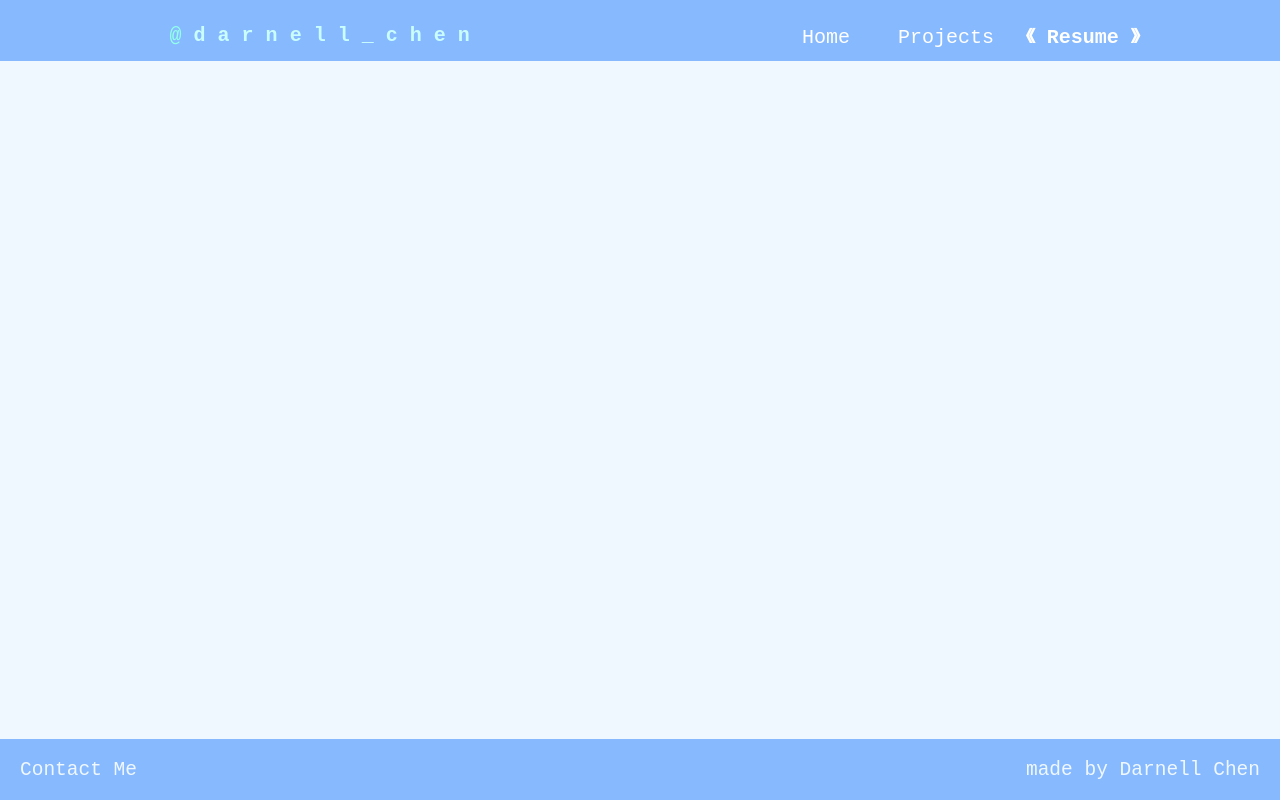
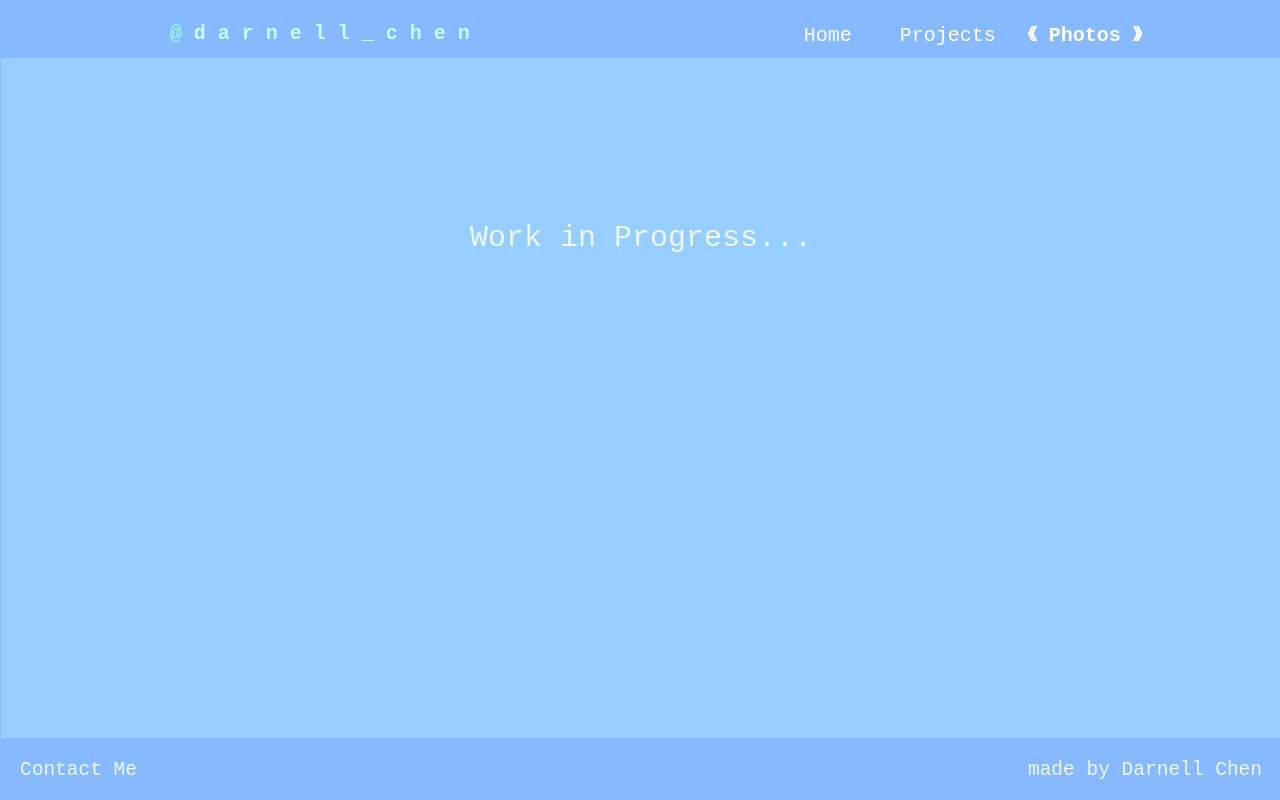
Before and after one commit to Darnell-Chen/darnell-chen.github.io, a plain HTML site: page photos.html in a window 1280 px wide. Drawn offline with Linux system fonts and the light colour scheme.

```diff
--- a/css/footer.css
+++ b/css/footer.css
@@ -7,7 +7,7 @@
     width: 100%;
     box-sizing: border-box;
     background-color: var(--baseColor);
-    position:fixed;
+    position:relative;
     bottom:0;
 }
 
--- a/css/index.css
+++ b/css/index.css
@@ -2,6 +2,12 @@
   --baseColor: #87b9ff;
   --baseColor2: #c9ffe8;
   --baseColor3: #deffef;
+}
+
+html, body {
+  margin: 0;
+  padding: 0;
+  overflow-x: hidden;
 }
 
 @keyframes fadeOutAnimation {
--- a/css/nav.css
+++ b/css/nav.css
@@ -12,9 +12,6 @@
 body {
     background-color: var(--baseColor);
     margin: 0;
-    /* background-image: radial-gradient(black 1px, transparent 0);
-    background-size: 40px 40px;
-    background-position: -19px -19px; */
 }
 
 .nav_logo {
--- /dev/null
+++ b/css/photos.css
@@ -0,0 +1,20 @@
+html, body {
+    margin: 0;
+    padding: 0;
+    overflow-x: hidden;
+    height: 100%; /* Ensure the body and html take up the full height */
+    display: grid;
+}
+
+section {
+    background-color: rgb(150, 206, 255);
+}
+
+.WIP {
+    font-size: 30px;
+    margin: 1px;
+    line-height: 45vh;
+    text-align: center;
+    height: 85vh;
+    width: 100vw;
+}
--- a/css/resume.css
+++ /dev/null
@@ -1,5 +0,0 @@
-.resumeSection {
-    width: 100vw;
-    height: 90vh;
-    background-color: aliceblue;
-}
--- a/js/nav.js
+++ b/js/nav.js
@@ -29,17 +29,15 @@
         }
     }
 
-    let resume = document.getElementById("navResume");
-    resume.addEventListener("click", goResume);
+    let photos = document.getElementById("navPhotos");
+    photos.addEventListener("click", goPhotos);
 
-    function goResume() {
-        if (currPage !== "resume.html") {
+    function goPhotos() {
+        if (currPage !== "photos.html") {
             divAnimation();
 
-            console.log("wtf");
-
             setTimeout(() => {
-                window.location.href = "resume.html";
+                window.location.href = "photos.html";
             }, 500);
         }
     }
@@ -65,8 +63,6 @@
 
 function markCurrPage(currPage) {
 
-    const colorGrad = "linear-gradient(transparent, #c9fdff)";
-
     switch(currPage) {
         case "index.html":
             document.getElementById("navHome").innerHTML = "&#12298 Home &#12299";
@@ -76,9 +72,9 @@
             document.getElementById("navProjects").innerHTML = "&#12298 Projects &#12299";
             document.getElementById("navProjects").style.fontWeight = "bold";
             break;
-        case "resume.html":
-            document.getElementById("navResume").innerHTML = "&#12298 Resume &#12299";
-            document.getElementById("navResume").style.fontWeight = "bold";
+        case "photos.html":
+            document.getElementById("navPhotos").innerHTML = "&#12298 Photos &#12299";
+            document.getElementById("navPhotos").style.fontWeight = "bold";
             break;
     }
 }
--- a/resume.html
+++ b/photos.html
@@ -5,10 +5,10 @@
         <meta name="viewport" content="width=device-width, initial-scale=1.0">
         <link rel="stylesheet" href="css/nav.css">
         <link rel="stylesheet" href="css/footer.css">
-        <link rel="stylesheet" href="css/resume.css">
+        <link rel="stylesheet" href="css/photos.css">
         <script src="js/nav.js"></script>
     </head>
-    <body onload="navPage('resume.html')">
+    <body onload="navPage('photos.html')">
         <div id="alt-intro"></div>
 
         <header class="nav_bar">
@@ -17,19 +17,17 @@
                 <ul>
                     <li><a id="navHome" href="#">  Home  </a></li>
                     <li><a id="navProjects" href="#">  Projects  </a></li>
-                    <li><a id="navResume" href="#">  Resume  </a></li>
+                    <li><a id="navPhotos" href="#">  Photos  </a></li>
                 </ul>
 
             </nav>
         </header>
 
+        <section class="WIP"><span>Work in Progress...</span></section>
 
+        <section id="photoSection">
 
-        <section class="resumeSection">
-            <object class="pdf" data="myResume" width="800" height="500">
         </section>
-
-
 
         <footer>
             <div id="footer-div">
```
Also changed, not shown: index.html (+5 -1 lines), projects.html (+1 -1 lines), images/google.webp (deleted), images/myPics/Brewster.jpg (renamed from images/Brewster.jpg), images/myPics/mainPicture.jpg (renamed from images/mainPicture.jpg), 4 other files.
